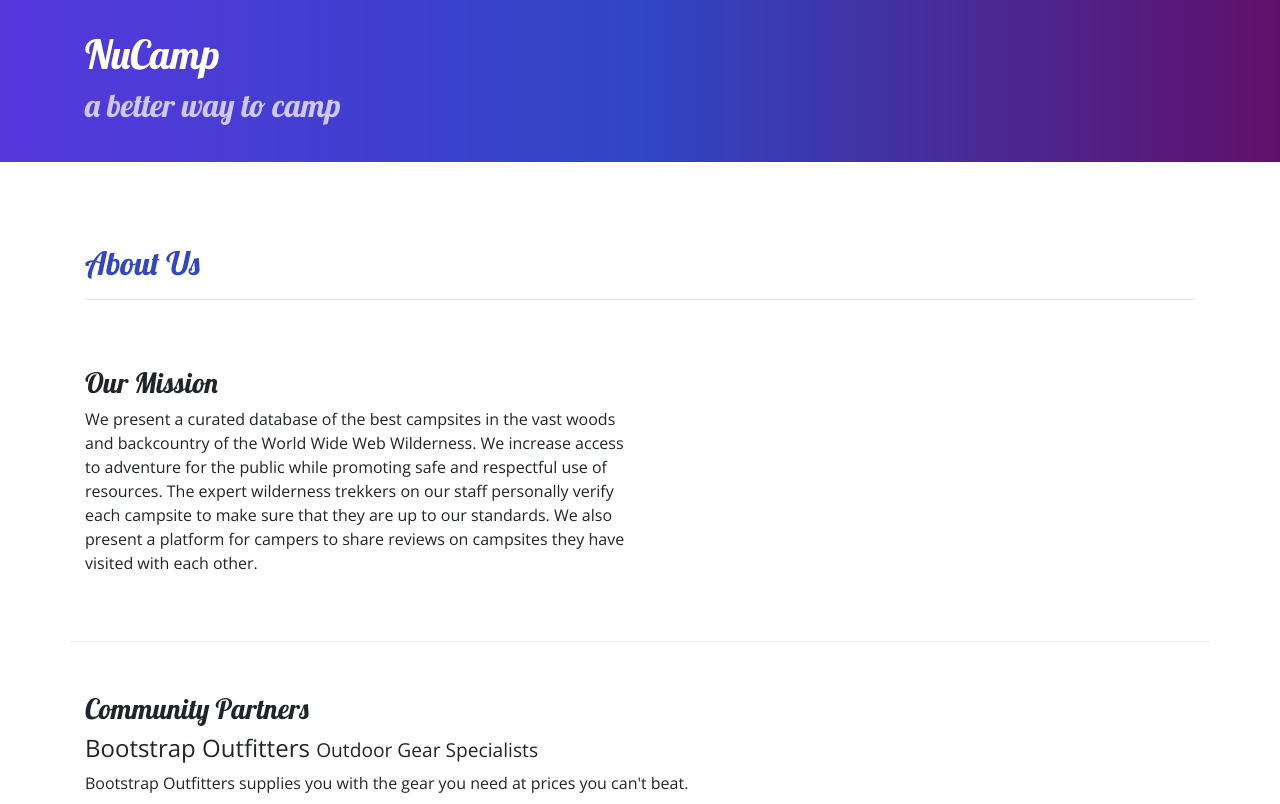
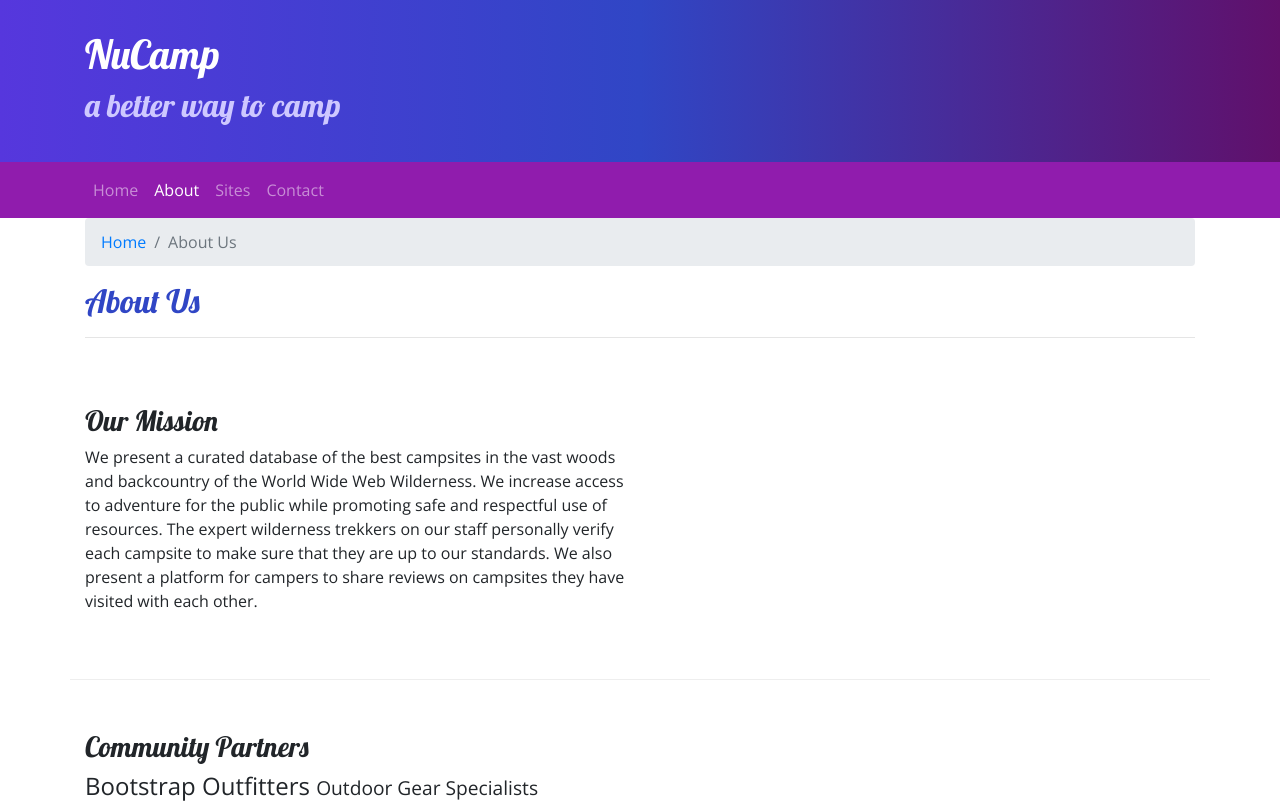
Before and after one commit to brains219/bootstrapintro, a website: page aboutus.html in a window 1280 px wide. Shown: the top 804 px of the page. Drawn offline with nearby package versions, Linux system fonts and the light colour scheme.

Commit message:
Completed navbar and breadcrumbs for index and aboutus

```diff
--- a/CSS/styles.css
+++ b/CSS/styles.css
@@ -23,6 +23,7 @@ footer {
     padding: 30px;
     background-image: linear-gradient(to right, #5637DD, #3046C5, #60106B);
     color: white;
+    margin: 0;
 }
 
 .row-content {
@@ -30,3 +31,7 @@ footer {
     border-bottom: 1px ridge;
     min-height: 200px;
 }
+
+.navbar {
+    background-color: #901CAD;
+}
--- a/aboutus.html
+++ b/aboutus.html
@@ -25,11 +25,29 @@
         </div>
     </header>
 
-    <div class="row-content">
-        <div>
+    <nav class="navbar navbar-expand-sm navbar-dark sticky-top">
+        <div class="container">
+            <button class="navbar-toggler ml-auto" type="button" data-toggle="collapse" data-target="#nucampNavbar">
+                <span class="navbar-toggler-icon"></span>
+            </button>
+            <div class="collapse navbar-collapse" id="nucampNavbar">
+                <ul class="navbar-nav">
+                    <li class="nav-item"><a class="nav-link" href="index.html">Home</a></li>
+                    <li class="nav-item active"><a class="nav-link" href="#">About</a></li>
+                    <li class="nav-item"><a class="nav-link" href="#">Sites</a></li>
+                    <li class="nav-item"><a class="nav-link" href="#">Contact</a></li>
+                </ul>
+            </div>
+        </div>
+    </nav>
+
             <div class="container">
                 <div class="row">
-                    <div class="col-12">
+                    <div class="col">
+                        <ol class="breadcrumb">
+                            <li class="breadcrumb-item"><a href="index.html">Home</a></li>
+                            <li class="breadcrumb-item active">About Us</li>
+                        </ol>
                         <h2>About Us</h2>
                         <hr />
                     </div>
```
Also changed, not shown: index.html (+17 -2 lines).
